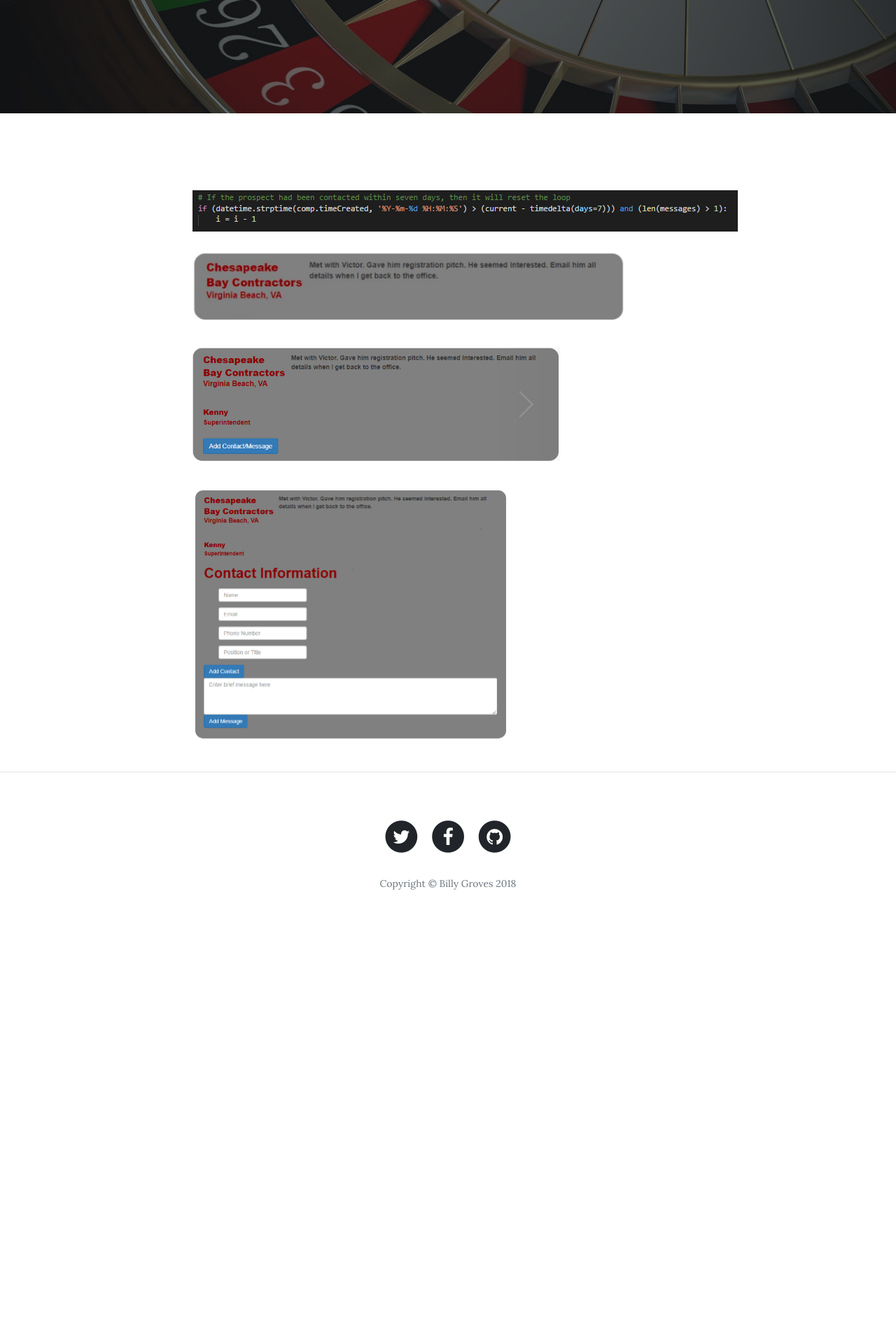
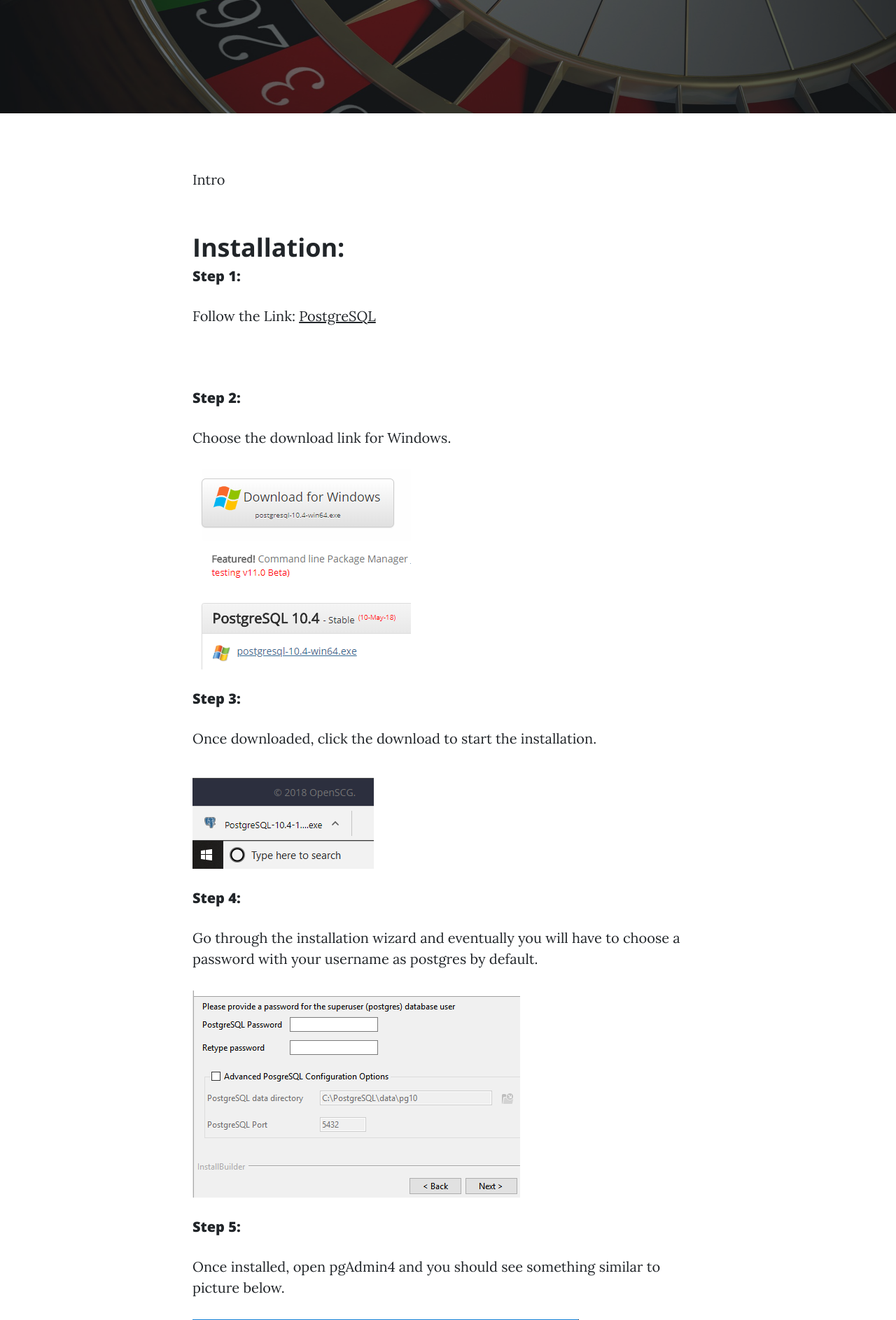
Before and after one commit to billyggroves/myBlog, a Flask app: template templates/unReleasedPosts/postgreSql.html in a window 1280 px wide. Shown: the part 498-2385 px from the top of the page at 70% size. Before the commit the page ends 1770 px from the top, so only its background shows below. Run offline with Flask 2, Linux system fonts and the light colour scheme; the template is opened without the code that fills it, so the values that code supplies are empty; some libraries are stand-ins or nearby versions.

Commit message:
Add first section of postgresql tutorial

```diff
--- a/templates/unReleasedPosts/postgreSql.html
+++ b/templates/unReleasedPosts/postgreSql.html
@@ -30,30 +30,62 @@
         <div class="row">
           <div class="col-lg-8 col-md-10 mx-auto">
             <p>
+              Intro
             </p>
-            <h2 class="section-heading"></h2>
+            <h2 class="section-heading">Installation:</h2>
+            <h5>
+              Step 1:
+            </h5>
             <p>
+              Follow the Link:
+              <a href="https://www.openscg.com/bigsql/postgresql/installers.jsp/">PostgreSQL</a>
             </p>
-            <h5>
-            </h5>
-            <img src="/static/img/blogPosts/prospectRoulettePost/randProspectMethod.PNG">
-            <p>
-            </p>
-            <p>
-            </p>
-            <h5>
-            </h5>
-            <img src="/static/img/blogPosts/prospectRoulettePost/prospectBeforeClick.PNG">
             <br>
             <br>
             <h5>
+              Step 2:
             </h5>
-            <img src="/static/img/blogPosts/prospectRoulettePost/prospectAfterClick.PNG">
+            <p>
+              Choose the download link for Windows.
+            </p>
+            <img src="/static/img/blogPosts/postgresTutorialPost/PostgreSQLTutStep2.png">
             <br>
             <br>
             <h5>
+              Step 3:
             </h5>
-            <img src="/static/img/blogPosts/prospectRoulettePost/prospectAddContact.PNG">
+            <p>
+              Once downloaded, click the download to start the installation.
+            </p>
+            <img src="/static/img/blogPosts/postgresTutorialPost/PostgreSQLTutStep3.png">
+            <br>
+            <br>
+            <h5>
+              Step 4:
+            </h5>
+            <p>
+              Go through the installation wizard and eventually you will have to choose a
+              password with your username as postgres by default.
+            </p>
+            <img src="/static/img/blogPosts/postgresTutorialPost/PostgreSQLTutStep4.png">
+            <br>
+            <br>
+            <h5>
+              Step 5:
+            </h5>
+            <p>
+              Once installed, open pgAdmin4 and you should see something similar to picture below.
+            </p>
+            <img src="/static/img/blogPosts/postgresTutorialPost/PostgreSQLTutStep5.png">
+            <br>
+            <br>
+            <h5>
+              Step 6:
+            </h5>
+            <p>
+                Drop down the Servers Tab to reveal something close to photo below.
+            </p>
+            <img src="/static/img/blogPosts/postgresTutorialPost/PostgreSQLTutStep6.png">
             <p>
             </p>
             <p>
```
Also changed, not shown: static/img/blogPosts/postgresTutorialPost/PostgreSQLTutStep2.png (added), static/img/blogPosts/postgresTutorialPost/PostgreSQLTutStep3.png (added), static/img/blogPosts/postgresTutorialPost/PostgreSQLTutStep4.png (added), static/img/blogPosts/postgresTutorialPost/PostgreSQLTutStep5.png (added), static/img/blogPosts/postgresTutorialPost/PostgreSQLTutStep6.png (added).
